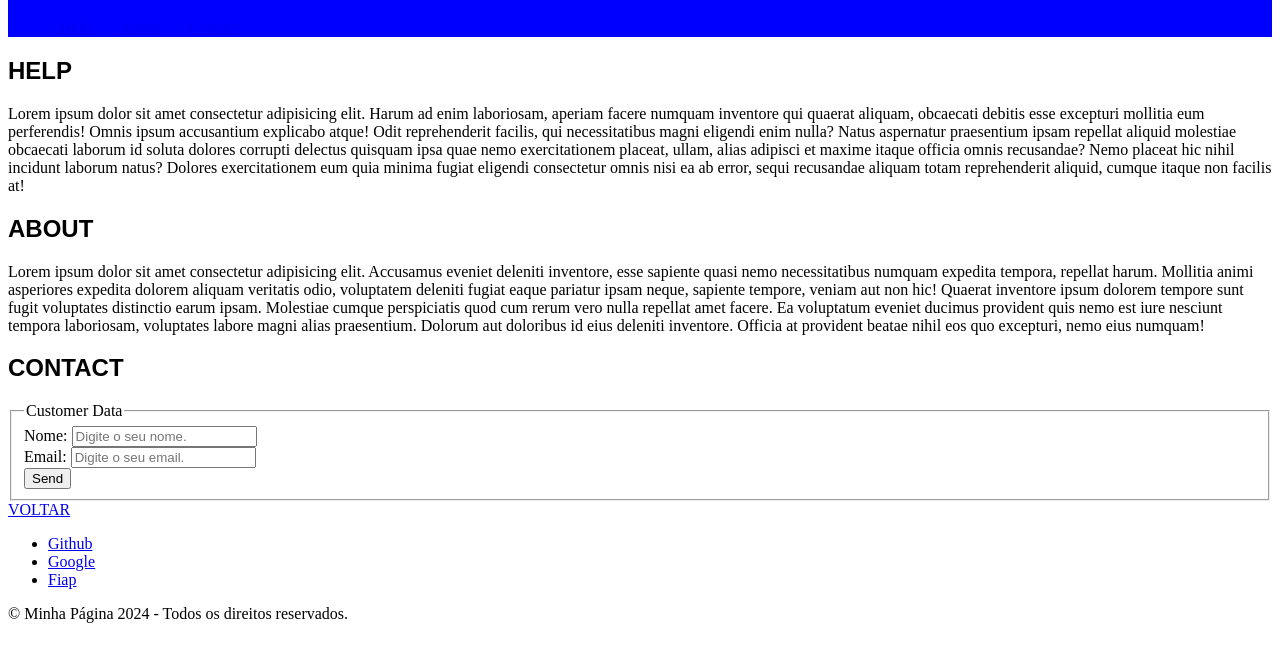
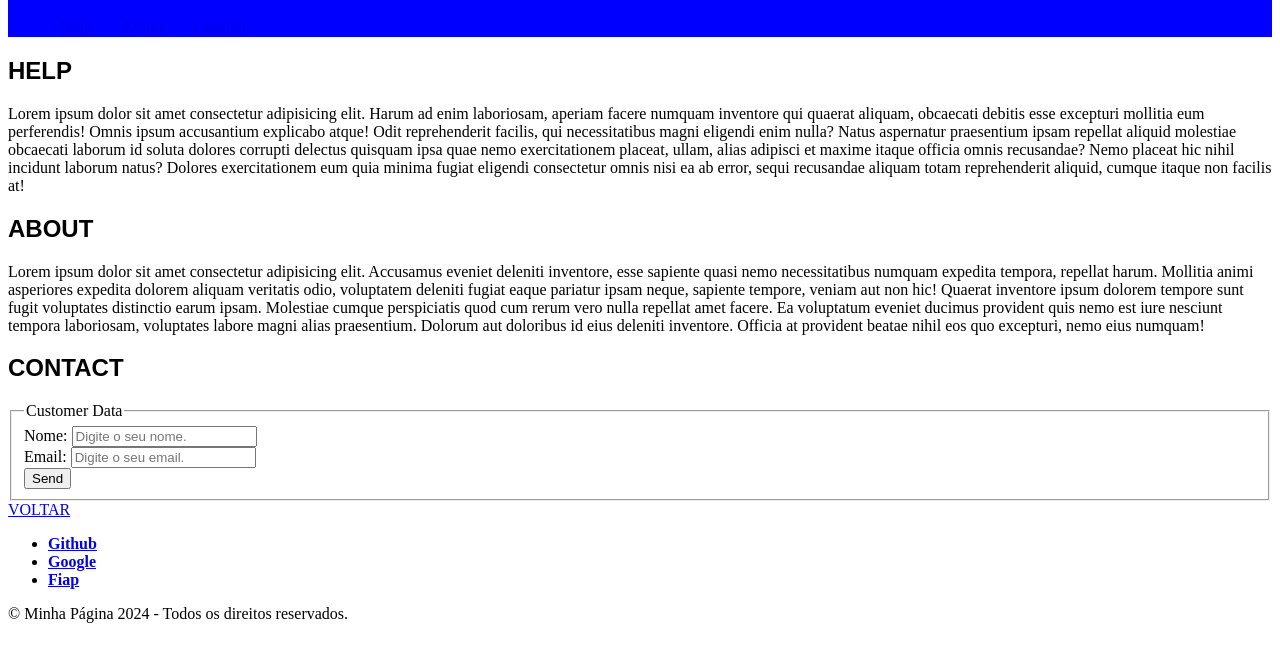
Before and after one commit to enricodelguerra/projeto-inicial-, a plain HTML site: page index.html in a window 1280 px wide. Shown: the part 61-722 px from the top of the page. Drawn offline with Linux system fonts and the light colour scheme.

Commit message:
Nav em negrito

```diff
--- a/css/style.css
+++ b/css/style.css
@@ -12,5 +12,7 @@ header{
 }
 h2{
 font-family:sans-serif;
-
 }
+nav{
+font-weight:bold;
+}
```
